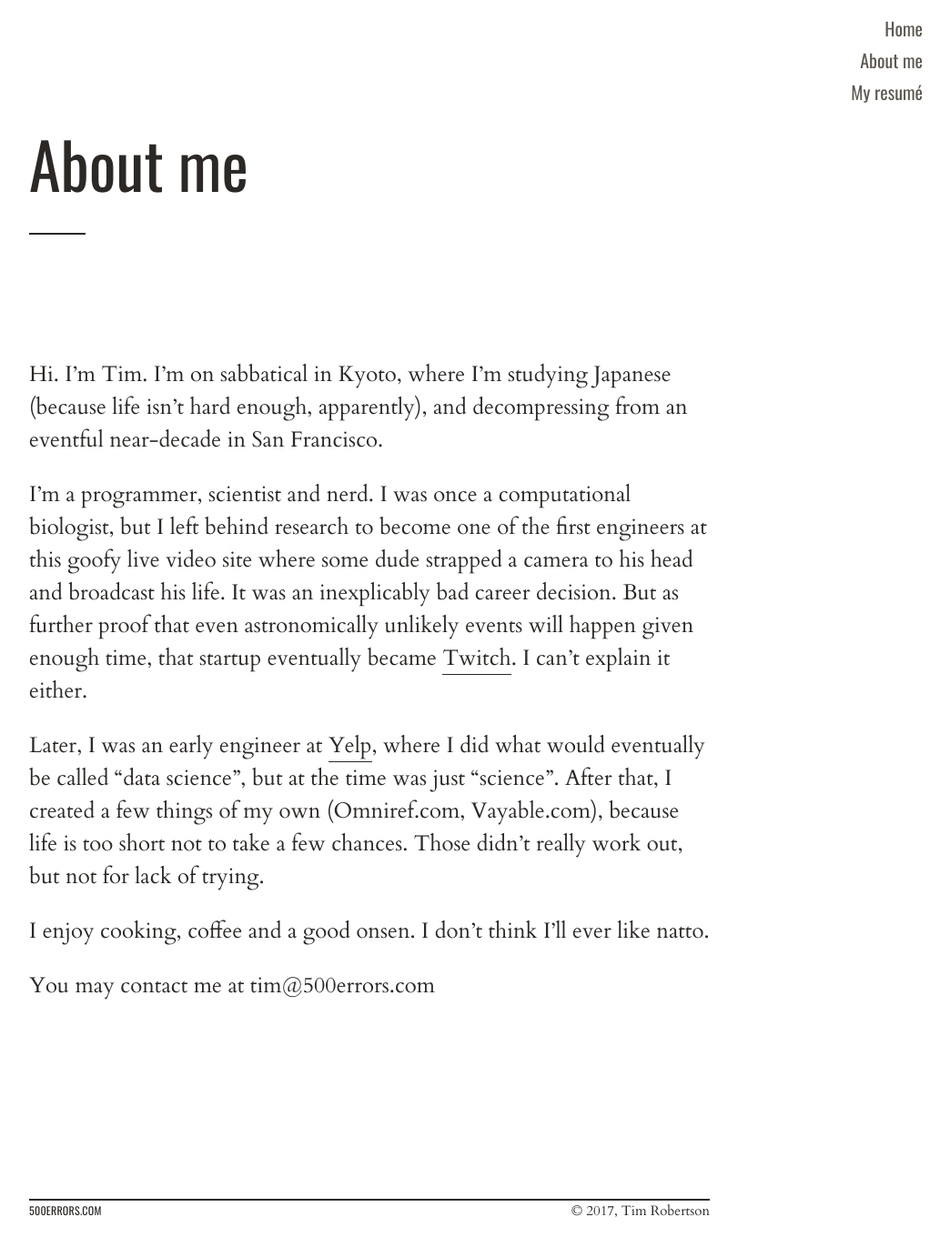
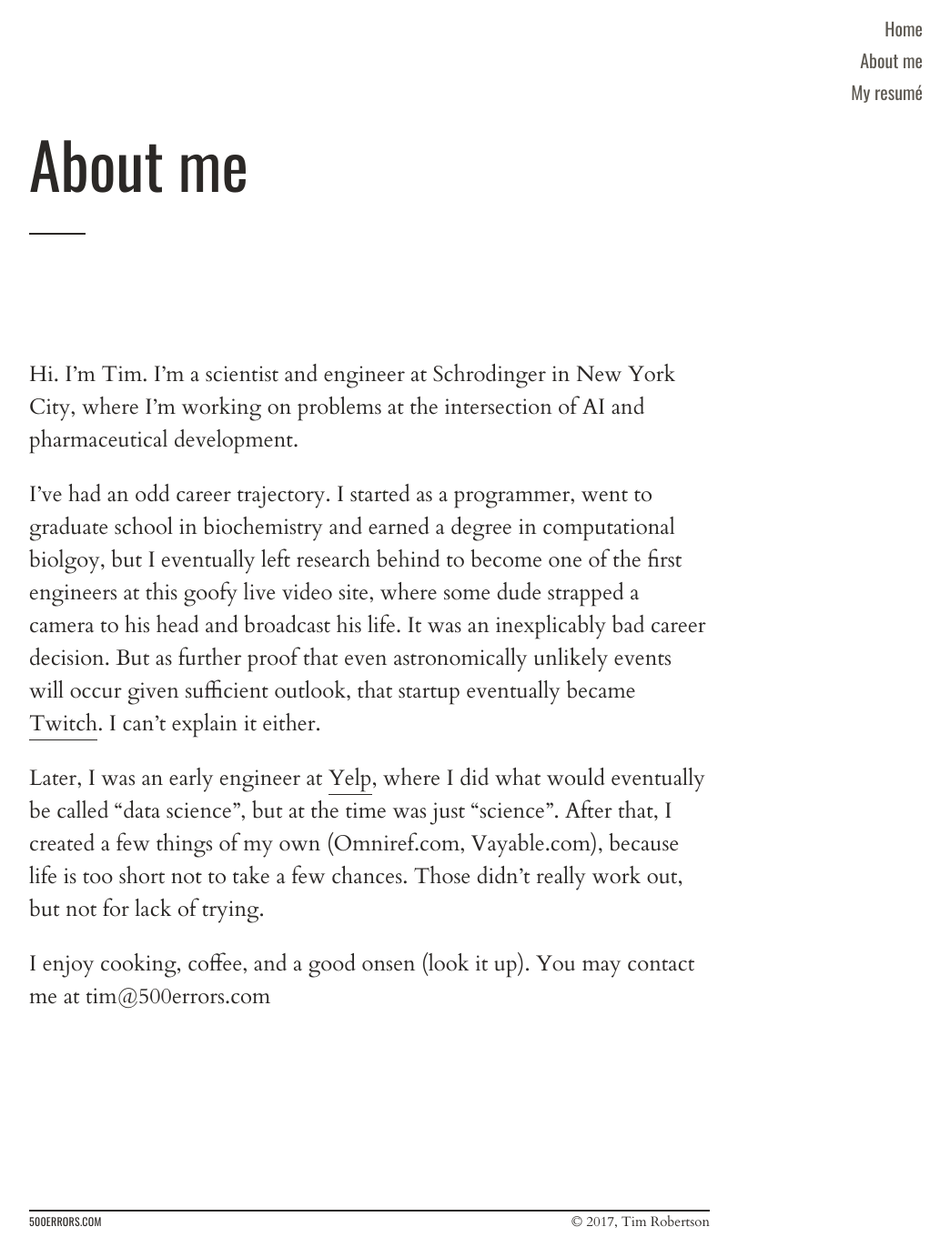
Before and after one commit to timaro/timaro.github.io, a Jekyll site: the page built from about.md, in a window 1280 px wide. Shown: the whole page at 91% size, without its empty margins (234-1278 px from the left). Built offline with Jekyll 4.4.1, drawn with Linux system fonts in a browser that asks for light colours.

Commit message:
update about to reflect current status.

```diff
--- a/about.md
+++ b/about.md
@@ -3,15 +3,15 @@ title: About me
 layout: page
 ---
 
-Hi. I'm Tim. I'm on sabbatical in Kyoto, where I'm studying Japanese (because life
-isn't hard enough, apparently), and decompressing from an eventful near-decade in San
-Francisco.
+Hi. I'm Tim. I'm a scientist and engineer at Schrodinger in New York City, where
+I'm working on problems at the intersection of AI and pharmaceutical development.
 
-I'm a programmer, scientist and nerd. I was once a computational biologist, but I
-left behind research to become one of the first engineers at this goofy live video site
+I've had an odd career trajectory. I started as a programmer, went to graduate school
+in biochemistry and earned a degree in computational biolgoy, but I eventually
+left research behind to become one of the first engineers at this goofy live video site,
 where some dude strapped a camera to his head and broadcast his life. It was an inexplicably
 bad career decision. But as further proof that even astronomically unlikely events will
-happen given enough time, that startup eventually became [Twitch](https://twitch.tv).
+occur given sufficient outlook, that startup eventually became [Twitch](https://twitch.tv).
 I can't explain it either.
 
 Later, I was an early engineer at [Yelp](https://www.yelp.com), where I did what would
@@ -19,6 +19,4 @@ eventually be called "data science", but at the time was just "science". After t
 I created a few things of my own (Omniref.com, Vayable.com), because life is too short
 not to take a few chances. Those didn't really work out, but not for lack of trying.
 
-I enjoy cooking, coffee and a good onsen. I don't think I'll ever like natto.
-
-You may contact me at tim@500errors.com
+I enjoy cooking, coffee, and a good onsen (look it up). You may contact me at tim@500errors.com
```
